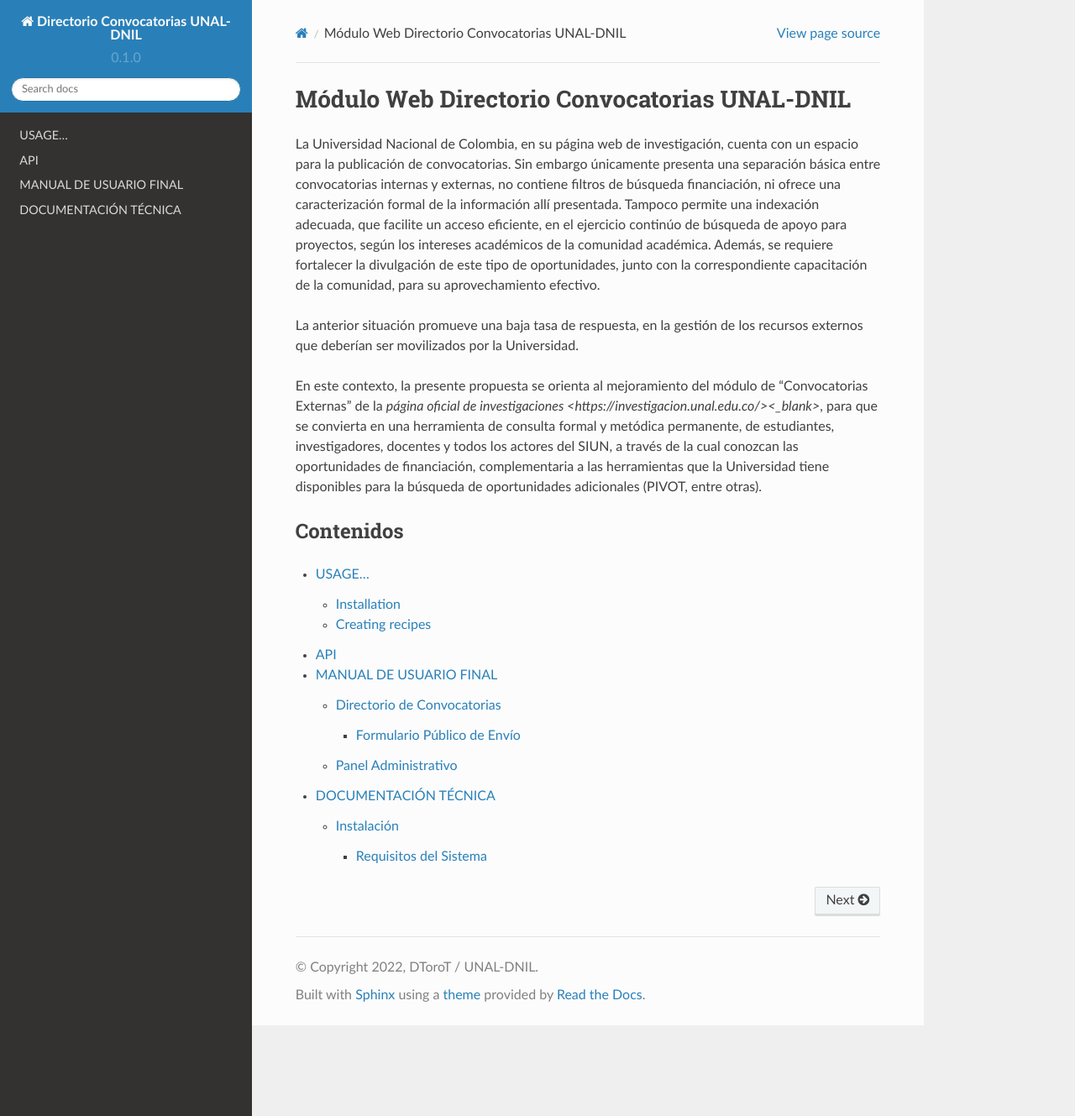
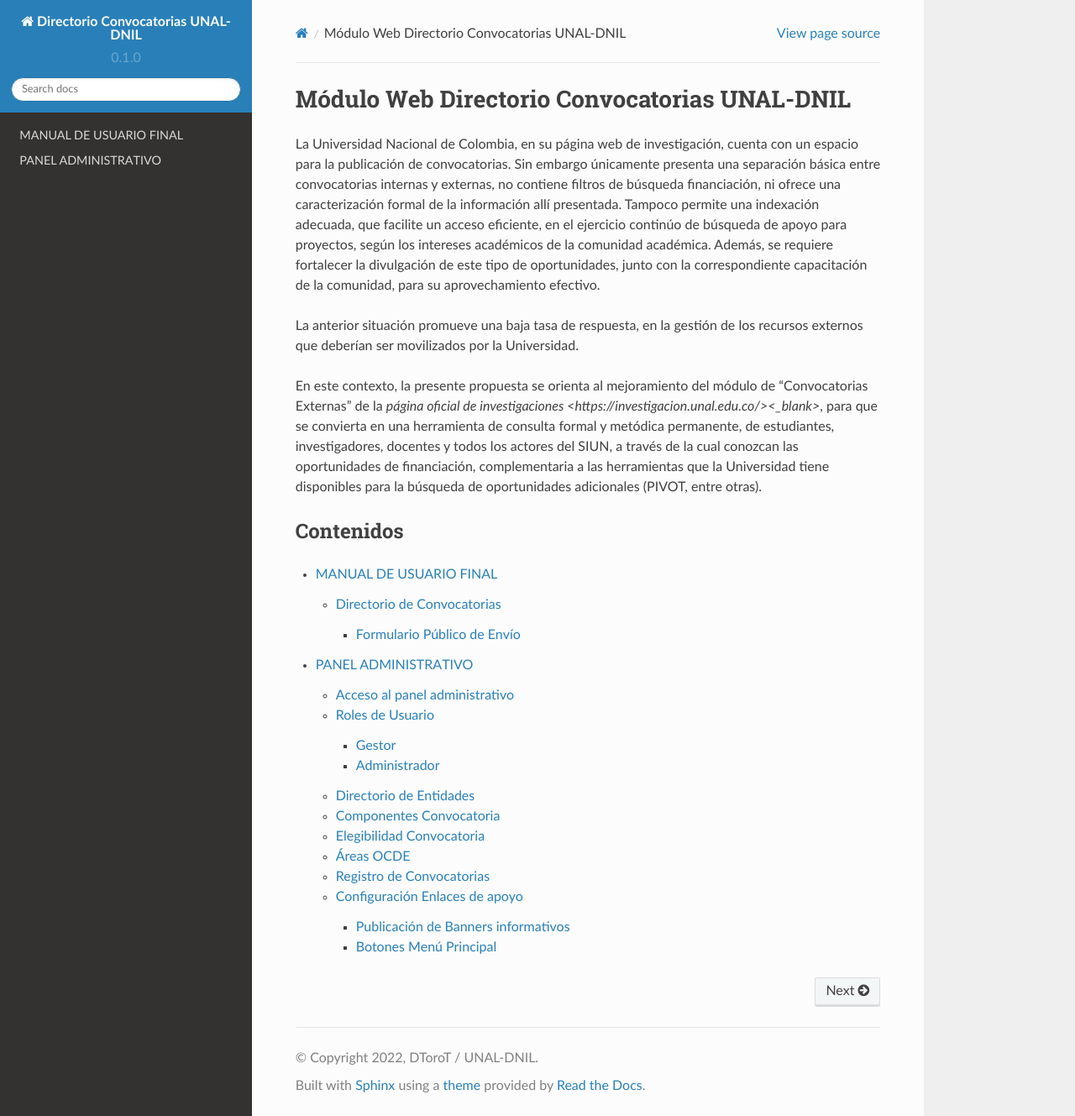
Before and after one commit to Open-SAI/UNAL-DNIL-Docs, a Sphinx documentation site: the page built from docs/source/index.rst, in a window 1280 px wide and 1329 px high. Shown: the whole window at 84% size. Built offline with Sphinx 7.4.7 and the Read the Docs theme 2.0.0, drawn with Linux system fonts in a browser that asks for light colours.

Commit message:
Content Update 3

```diff
--- /dev/null
+++ b/docs/source/directorioConvocatorias.rst
@@ -0,0 +1,58 @@
+MANUAL DE USUARIO FINAL
+=======================
+
+
+
+Directorio de Convocatorias
+---------------------------
+
+Es la funcionalidad central del aplicativo, una vez instalado y configurado, se puede acceder a ella desde el enlace `CONVOCATORIAS <https://unal-dnil.herokuapp.com/>`_ de la `página oficial de investigaciones <https://investigacion.unal.edu.co/>`_:
+
+
+.. image:: img/inicio.png
+   :scale: 50 %
+   :alt: Inicio.
+
+Entrando a la sección de CONVOCATORIAS, aparece el directorio público de convocatorias. El buscador de la parte superior, los filtros de la parte izquierda, la paginación, permiten la búsqueda y navegación sobre el conjunto de registros presentados.
+
+La parte superior derecha presenta algunos indicadores acerca de los registros publicados (número de convocatorias, cuantas de ellas están vigentes y la suma **automática** de los montos potenciales de financiación de aquellas que incluyen algún tipo de financiación):
+
+.. image:: img/directorioInicio.png
+   :scale: 50 %
+   :alt: Inicio Directorio.
+
+La parte superior presenta dos componentes relacionados con contenidos relevantes para el directorio: banners informativos y los botones de enlaces principales (Instructivo de Convocatorias, PIVOT, HORUS, Calendario), estos se configuran desde el panel administrativo:
+
+.. image:: img/directorioBannerBotones.png
+   :scale: 50 %
+   :alt: Banners y botones informativos.
+
+Cada de una de las convocatorias es presentada por medio de unas tarjetas informativas, que incluyen la caracterización básica de las mismas: Título, Categoría, Fecha de Publicación, Fecha Límite de Aplicación, Estado de la Convocatoria (Vigente/Cerrada, cambiando el ícono según el caso), Palabras Claves Asociadas, Posible Monto de Financiación (no todas las convocatorias incluyen esta cifra).
+
+Las convocatorias que ya no están vigentes, se mantienen en directorio por registros históricos. Estas se distinguen por la imagen grís de referencia y el ícono rojo de calendario:
+
+.. image:: img/fichasConvocatorias.png
+   :scale: 50 %
+   :alt: Fichas Convocatorias.
+
+Al seleccionar cualquiera de las fichas publicadas, haciendo click sobre el título o en el botón "ver más", se abre la convocatoria específica y muestra toda la información asociada a la misma. Se incluyen tres enlaces de apoyo: Registre su proyecto en HERMES (redirige al Sistema HERMES, Más Información (consultar la página de aplicación de la convocatoria, Volver (volver al directorio):
+
+.. image:: img/convocatoria.png
+   :scale: 50 %
+   :alt: Vista Convocatoria.
+
+Formulario Público de Envío
+~~~~~~~~~~~~~~~~~~~~~~~~~~~
+
+El directorio de convocatorias, en la parte inferior izquierda, incluye un enlace a un formulario público, que tiene como objetivo, permitir que la comunidad académica envíe para publicación nuevas convocatorias que ellos han detectado:
+
+.. image:: img/nuevaConvocatoriaEnlace.png
+   :alt: Enlace Envío Convocatoria.
+
+El formulario registra los campos básicos de una convocatoria: Título, Origen de la Finaciación (Interna, Externa Nacional, Externa Internacional, N/A), Página Web de Referncia, Fecha Límite de publicación:
+
+.. image:: img/formularioNuevaConvocatoria.png
+   :scale: 50 %
+   :alt: Formulario Convocatoria.
+
+Desde luego el registro enviado por este medio, NO queda automáticamente publicado, el aparecerá listado en privado para que los gestores puedan hacer la curaduría correspondiente, para su publicación, en caso de ser pertinente.
--- a/docs/source/index.rst
+++ b/docs/source/index.rst
@@ -12,7 +12,5 @@ Contenidos
 
 .. toctree::
 
-   usage
-   api
-   manualDeUsuario
-   arquitectura
+   directorioConvocatorias
+   panelAdministrativo
--- a/docs/source/manualDeUsuario.rst
+++ /dev/null
@@ -1,33 +0,0 @@
-MANUAL DE USUARIO FINAL
-=======================
-
-.. _seccionPub:
-
-Directorio de Convocatorias
----------------------------
-
-Es la funcionalidad central del aplicativo, una vez instalado y configurado, se puede acceder a ella desde el enlace `CONVOCATORIAS <https://unal-dnil.herokuapp.com/>`_ de la `página oficial de investigaciones <https://investigacion.unal.edu.co/>`_:
-
-
-.. image:: img/inicio.png
-   :scale: 50 %
-   :alt: Inicio.
-
-Formulario Público de Envío
-~~~~~~~~~~~~~~~~~~~~~~~~~~~
-
-adsf adsf asdf asdf asdf adfasdñklfjadjskfhlakdfkjh a kajdsfl kjhasd lkjasdf lh adsf
-adsf asdf asdf asdf adfasdñklfjadjskfhlakdfkjh a kajdsfl kjhasd lkjasdf lh
-
-Panel Administrativo
---------------------
-
-adsf adsf asdf asdf asdf adfasdñklfjadjskfhlakdfkjh a kajdsfl kjhasd lkjasdf lh adsf
-adsf asdf asdf asdf adfasdñklfjadjskfhlakdfkjh a kajdsfl kjhasd lkjasdf lh
-
-.. code-block:: console
-
-   (.venv) $ pip install lumache
-
-adsf adsf asdf asdf asdf adfasdñklfjadjskfhlakdfkjh a kajdsfl kjhasd lkjasdf lh adsf
-adsf asdf asdf asdf adfasdñklfjadjskfhlakdfkjh a kajdsfl kjhasd lkjasdf lh
--- /dev/null
+++ b/docs/source/panelAdministrativo.rst
@@ -0,0 +1,52 @@
+PANEL ADMINISTRATIVO
+====================
+
+
+Acceso al panel administrativo
+------------------------------
+
+
+Roles de Usuario
+----------------
+
+
+Gestor
+~~~~~~
+
+
+Administrador
+~~~~~~~~~~~~~
+
+
+
+Directorio de Entidades
+-----------------------
+
+
+Componentes Convocatoria
+------------------------
+
+
+Elegibilidad Convocatoria
+-------------------------
+
+
+Áreas OCDE
+----------
+
+
+Registro de Convocatorias
+-------------------------
+
+
+Configuración Enlaces de apoyo
+------------------------------
+
+
+Publicación de Banners informativos
+~~~~~~~~~~~~~~~~~~~~~~~~~~~~~~~~~~~
+
+
+
+Botones Menú Principal
+~~~~~~~~~~~~~~~~~~~~~~
```
Also changed, not shown: docs/source/img/convocatoria.png (added), docs/source/img/directorioBannerBotones.png (added), docs/source/img/directorioInicio.png (added), docs/source/img/fichasConvocatorias.png (added), docs/source/img/formularioNuevaConvocatoria.png (added), docs/source/img/nuevaConvocatoriaEnlace.png (added).
